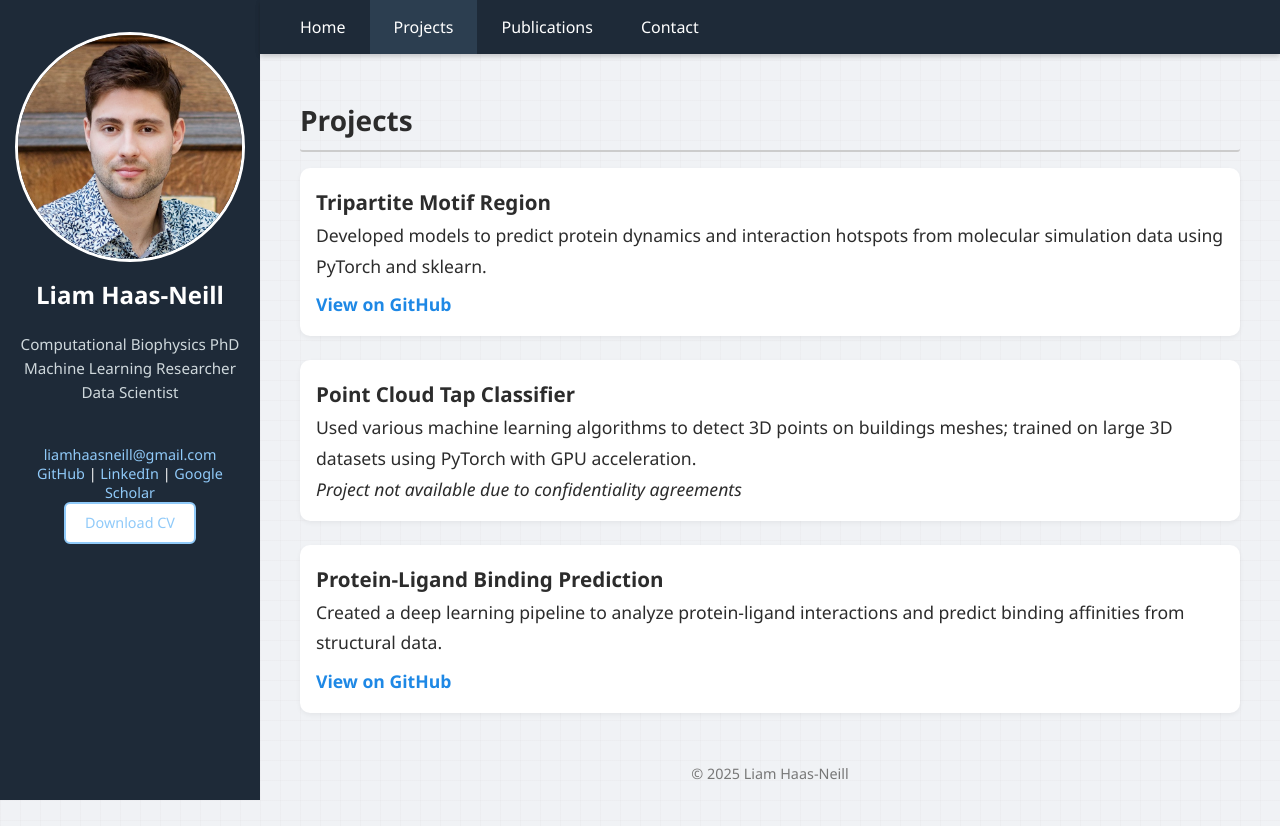
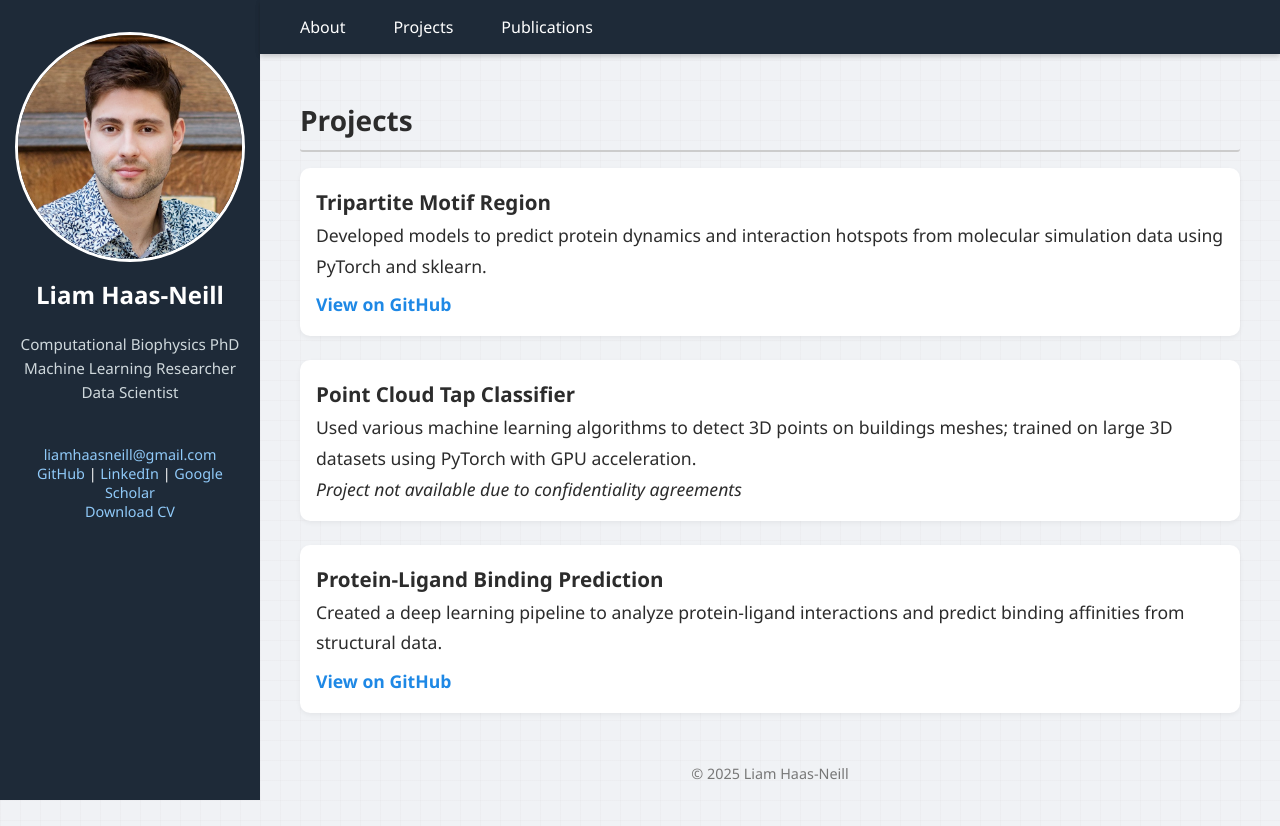
Before and after one commit to liamhn/liamhn.github.io, a plain HTML site: page projects.html in a window 1280 px wide. Drawn offline with Linux system fonts and the light colour scheme.

Commit message:
Add files via upload

```diff
--- a/projects.html
+++ b/projects.html
@@ -34,10 +34,9 @@
   </div>
 
   <nav class="navbar">
-    <a href="index.html">Home</a>
-    <a href="projects.html" class="active">Projects</a>
-    <a href="publications.html">Publications</a>
-    <a href="contact.html">Contact</a>
+	<a href="./index.html">About</a>
+	<a href="./projects.html">Projects</a>
+	<a href="./publications.html">Publications</a>
   </nav>
 
   <div class="main-content">
--- a/style.css
+++ b/style.css
@@ -73,21 +73,21 @@ body {
 }
 
 .resume-button {
-  display: inline-block;
-  padding: 0.6rem 1.2rem;
-  background-color: #ffffff;
-  color: #1e2a38;
-  border: 2px solid #90caf9;
-  border-radius: 6px;
-  font-weight: 600;
+  background: none;
+  border: none;
+  padding: 0;
+  color: #90caf9;
+  font-size: 0.9rem;
+  font-weight: 500;
   text-decoration: none;
-  transition: background-color 0.3s, color 0.3s;
+  cursor: pointer;
 }
 
 .resume-button:hover {
-  background-color: #90caf9;
   color: #ffffff;
+  text-decoration: underline;
 }
+
 /* Navigation Bar */
 .navbar {
   background-color: #1e2a38;
```
Also changed, not shown: index.html (+3 -3 lines), publications.html (+3 -3 lines).
